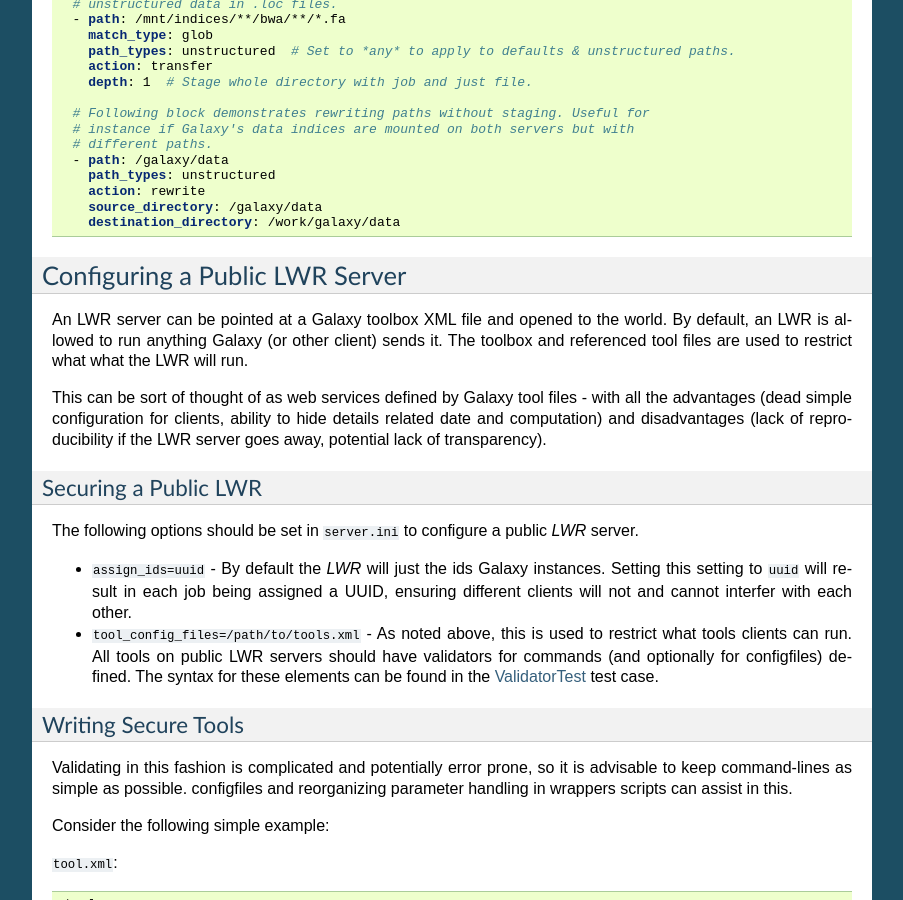
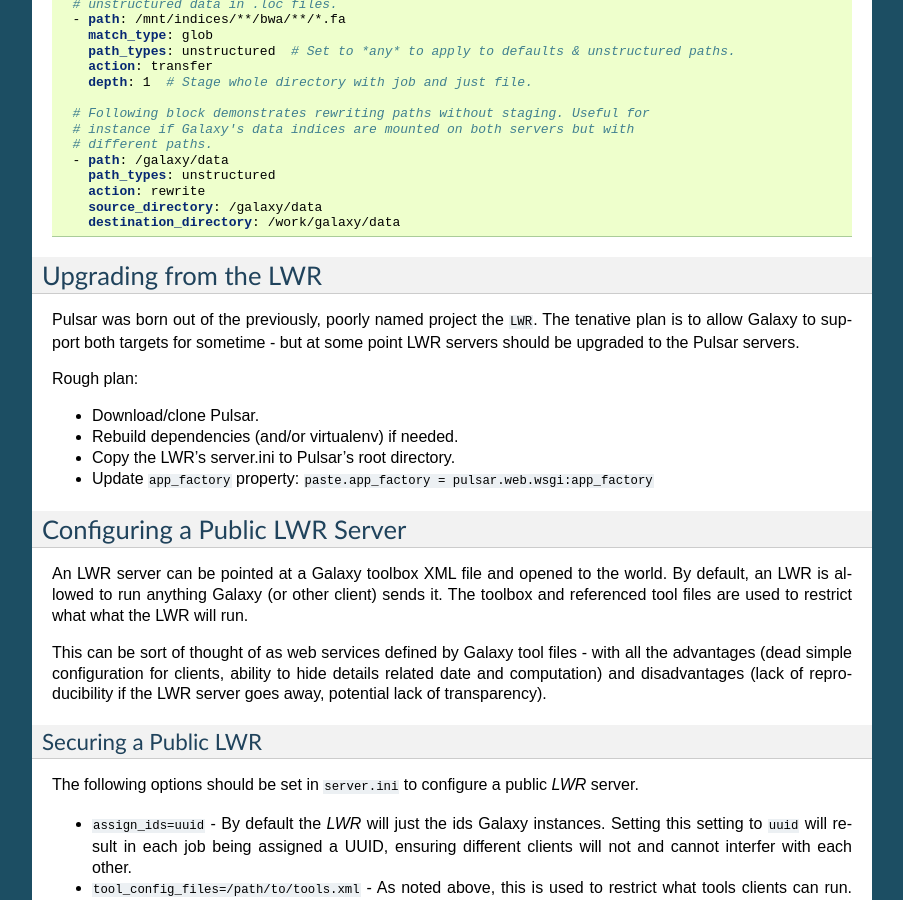
Before and after one commit to galaxyproject/pulsar, a Sphinx documentation site: the page built from docs/source/index.rst, in a window 1280 px wide and 900 px high, scrolled down 9124 px. Shown: the whole window, without its empty margins (198-1101 px from the left). Built offline with Sphinx 7.4.7, drawn with Linux system fonts in a browser that asks for light colours; some of the changed text lies outside the part shown.

Commit message:
Add documentation about upgrading to Pulsar from the LWR.

```diff
--- a/docs/source/index.rst
+++ b/docs/source/index.rst
@@ -9,6 +9,8 @@
 .. include:: job_managers.rst
 
 .. include:: galaxy_conf.rst
+
+.. include:: upgrading.rst
 
 .. include:: public_server.rst
 
--- /dev/null
+++ b/docs/source/upgrading.rst
@@ -0,0 +1,12 @@
+----------------------
+Upgrading from the LWR
+----------------------
+
+Pulsar was born out of the previously, poorly named project the ``LWR``. The tenative plan is to allow Galaxy to support both targets for sometime - but at some point LWR servers should be upgraded to the Pulsar servers.
+
+Rough plan:
+
+- Download/clone Pulsar.
+- Rebuild dependencies (and/or virtualenv) if needed.
+- Copy the LWR's server.ini to Pulsar's root directory.
+- Update ``app_factory`` property: ``paste.app_factory = pulsar.web.wsgi:app_factory``
```
